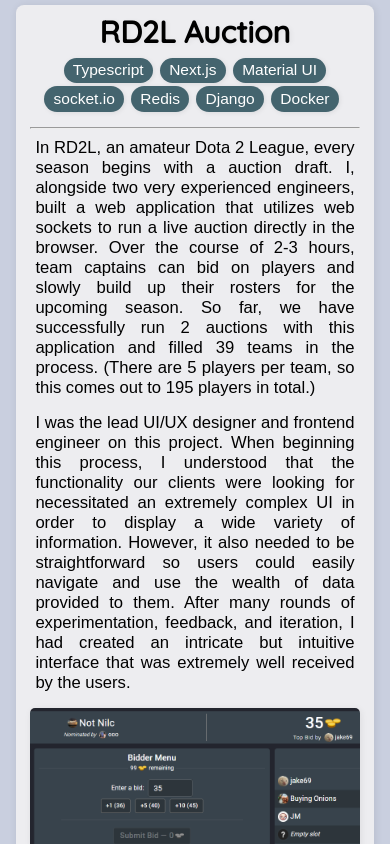
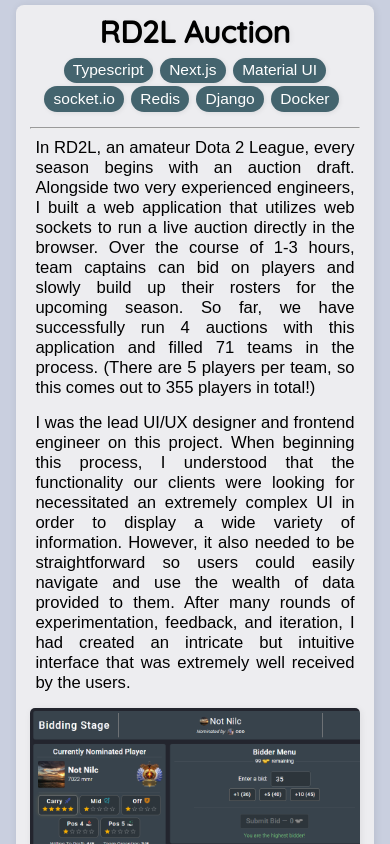
Before and after one commit to l-ohman/portfolio, a React (Create React App) app: page / in a window 390 px wide. Shown: the part 760-1604 px from the top of the page. Built offline with nearby package versions, Linux system fonts and the light colour scheme; a web font is replaced by a local one.

Commit message:
Images on mobile for RD2L/Tusk

```diff
--- a/src/components/projects/RD2LAuction.js
+++ b/src/components/projects/RD2LAuction.js
@@ -63,9 +63,9 @@
       box-shadow: 1px 1px 7px rgba(0, 0, 0, 0.07);
     }
 
-    img:first-child {
+    img {
       border-radius: ${imageRadius + "px"};
-      object-position: 50% 0px;
+      object-position: 0px 0px;
       max-height: 600px;
     }
     /* img:last-child {
@@ -76,13 +76,14 @@
     } */
 
     @media screen and (max-width: 600px) {
-      img:first-child {
-        max-height: 395px;
+      img {
+        max-height: 350px;
       }
-      /* img:last-child {
-        object-position: 0% 0%;
-        max-height: 200px;
-      } */
+    }
+    @media screen and (min-width: 930px) {
+      img {
+        object-position: 50% 0px;
+      }
     }
   }
 `;
@@ -175,7 +176,7 @@
       <hr id="header-divider" />
 
       <DescriptionImagesContainer>
-        <p className="description">{`In RD2L, an amateur Dota 2 League, every season begins with a auction draft. I, alongside two very experienced engineers, built a web application that utilizes web sockets to run a live auction directly in the browser. Over the course of 2-3 hours, team captains can bid on players and slowly build up their rosters for the upcoming season. So far, we have successfully run 2 auctions with this application and filled 39 teams in the process. (There are 5 players per team, so this comes out to 195 players in total.)`}</p>
+        <p className="description">{`In RD2L, an amateur Dota 2 League, every season begins with an auction draft. Alongside two very experienced engineers, I built a web application that utilizes web sockets to run a live auction directly in the browser. Over the course of 1-3 hours, team captains can bid on players and slowly build up their rosters for the upcoming season. So far, we have successfully run 4 auctions with this application and filled 71 teams in the process. (There are 5 players per team, so this comes out to 355 players in total!)`}</p>
 
         <p className="description">{`I was the lead UI/UX designer and frontend engineer on this project. When beginning this process, I understood that the functionality our clients were looking for necessitated an extremely complex UI in order to display a wide variety of information. However, it also needed to be straightforward so users could easily navigate and use the wealth of data provided to them. After many rounds of experimentation, feedback, and iteration, I had created an intricate but intuitive interface that was extremely well received by the users.`}</p>
 
--- a/src/components/projects/Tusk.js
+++ b/src/components/projects/Tusk.js
@@ -82,6 +82,12 @@
       img:last-child {
         object-position: 0% 0%;
         max-height: 200px;
+      }
+    }
+
+    @media screen and (max-width: 900px) {
+      img:first-child {
+        object-position: 50% 0px;
       }
     }
   }
```
